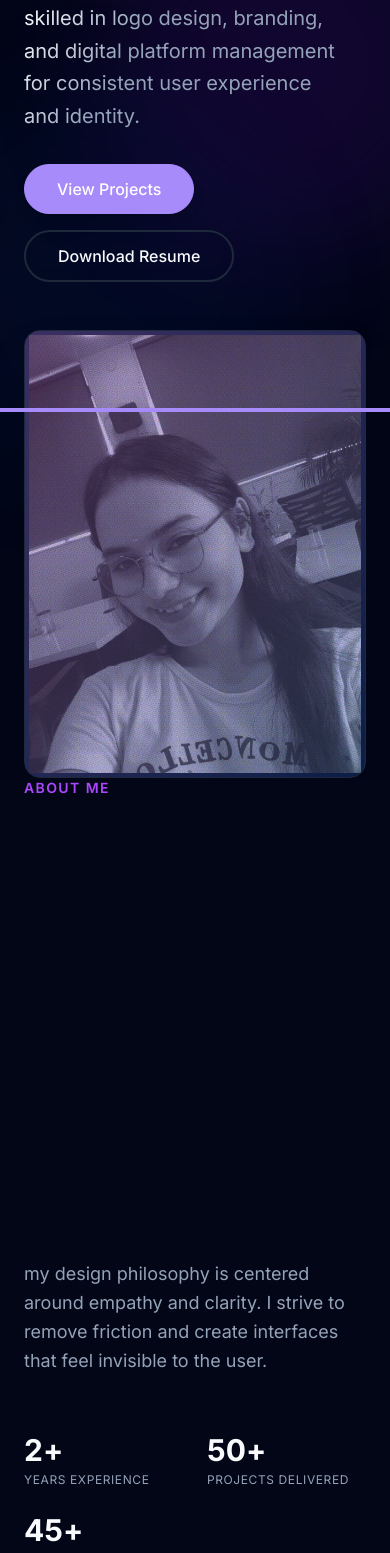
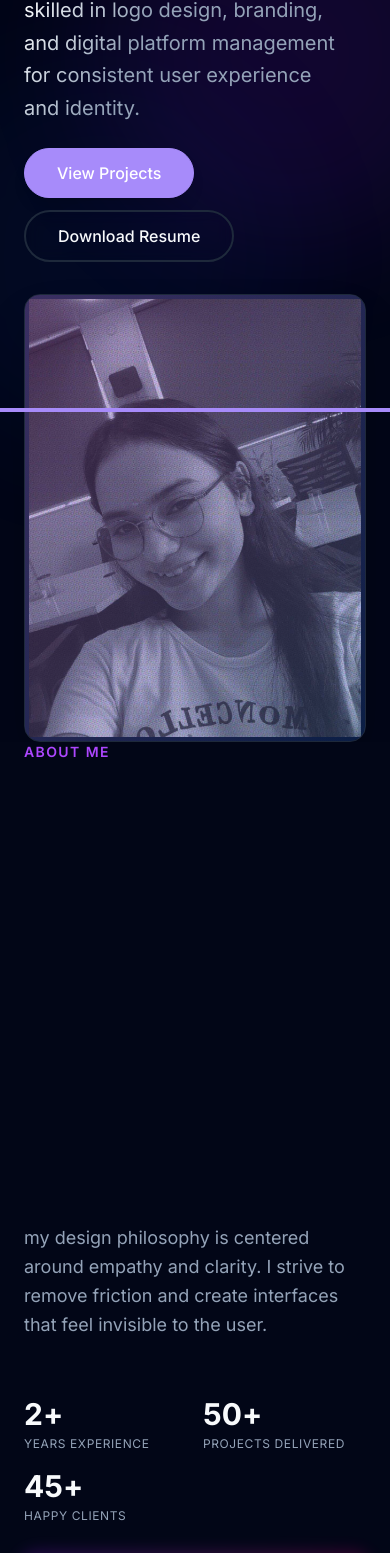
Before and after one commit to Priya-584/Portfolio, a Next.js app: page / in a window 390 px wide. Shown: the part 432-1985 px from the top of the page. Built offline with nearby package versions, Linux system fonts and the light colour scheme.

Commit message:
Updated responsive design code

```diff
--- a/src/components/sections/About.tsx
+++ b/src/components/sections/About.tsx
@@ -10,7 +10,7 @@ export const About = () => {
     return (
         <Section id="about" className="bg-background text-foreground">
             <Container>
-                <div className="grid md:grid-cols-2 gap-12 items-center">
+                <div className="grid md:grid-cols-2 gap-8 md:gap-12 items-center">
                     <div className="space-y-6">
                         <h2 className="text-sm font-semibold tracking-widest text-purple-500 uppercase">
                             {aboutData.title}
@@ -28,7 +28,7 @@ export const About = () => {
                             {aboutData.philosophy}
                         </p>
 
-                        <div className="grid grid-cols-2 sm:grid-cols-3 gap-6 pt-8">
+                        <div className="grid grid-cols-2 sm:grid-cols-3 gap-4 md:gap-6 pt-8">
                             {aboutData.stats.map((stat, index) => {
                                 const number = parseInt(stat.value);
                                 const suffix = stat.value.replace(number.toString(), "");
--- a/src/components/sections/CaseStudies.tsx
+++ b/src/components/sections/CaseStudies.tsx
@@ -17,7 +17,7 @@ const AnimatedProjectCard = ({ study, index }: { study: typeof caseStudies[0]; i
     const initialVisualX = isEven ? 100 : -100;
 
     return (
-        <div className="flex flex-col md:grid md:grid-cols-12 gap-8 md:gap-12 items-center mb-20 last:mb-0 overflow-hidden md:overflow-visible py-5">
+        <div className="flex flex-col md:grid md:grid-cols-12 gap-6 md:gap-12 items-center mb-16 md:mb-20 last:mb-0 overflow-hidden md:overflow-visible py-5">
             {/*
                We will animate the Text Block and Image Block coming from opposite sides
                Card Index Even: Text Left, Image Right (Standard)
--- a/src/components/sections/Contact.tsx
+++ b/src/components/sections/Contact.tsx
@@ -21,11 +21,11 @@ export const Contact = () => {
                         textAlign="center"
                     />
                 </div>
-                <p className="text-xl text-muted-foreground max-w-2xl mx-auto mb-12">
+                <p className="text-xl text-muted-foreground max-w-2xl mx-auto mb-12 md:mb-16">
                     I am currently available for freelance projects and open to full-time opportunities.
                 </p>
 
-                <div className="flex justify-center gap-6">
+                <div className="flex justify-center gap-4 md:gap-6">
                     {socialsData.map((social) => (
                         <a
                             key={social.name}
--- a/src/components/sections/Experience.tsx
+++ b/src/components/sections/Experience.tsx
@@ -56,13 +56,13 @@ export const Experience = () => {
                     whileInView={{ opacity: 1, y: 0 }}
                     viewport={{ once: true }}
                     transition={{ duration: 0.6 }}
-                    className="text-center mb-16"
+                    className="text-center mb-12 md:mb-16"
                 >
                     <h2 className="text-sm font-semibold tracking-widest text-primary uppercase mb-3">Career Path</h2>
                     <p className="text-4xl font-bold text-foreground">Experience</p>
                 </motion.div>
 
-                <div className="space-y-8 md:space-y-12 relative before:absolute before:inset-0 before:ml-5 before:-translate-x-px md:before:mx-auto md:before:translate-x-0 before:h-full before:w-0.5 before:bg-gradient-to-b before:from-transparent before:via-primary/20 before:to-transparent">
+                <div className="space-y-10 md:space-y-12 relative before:absolute before:inset-0 before:ml-5 before:-translate-x-px md:before:mx-auto md:before:translate-x-0 before:h-full before:w-0.5 before:bg-gradient-to-b before:from-transparent before:via-primary/20 before:to-transparent">
                     {experienceData.slice().reverse().map((job, index) => (
                         <ExperienceCard key={job.id} job={job} index={index} />
                     ))}
--- a/src/components/sections/Hero.tsx
+++ b/src/components/sections/Hero.tsx
@@ -16,8 +16,8 @@ export const Hero = () => {
                 <div className="absolute bottom-1/4 right-1/4 w-96 h-96 bg-blue-600/10 rounded-full blur-3xl animate-pulse delay-1000" />
             </div>
 
-            <Container className="relative z-10 flex flex-col md:flex-row items-center gap-12">
-                <div className="flex-1 space-y-8">
+            <Container className="relative z-10 flex flex-col md:flex-row items-center gap-8 md:gap-12">
+                <div className="flex-1 space-y-6 md:space-y-8">
                     <SplitText
                         text={heroData.title}
                         className="text-5xl md:text-7xl font-bold tracking-wide text-foreground leading-[1] text-left opacity-0"
@@ -48,7 +48,7 @@ export const Hero = () => {
                         initial={{ opacity: 0, y: 20 }}
                         animate={{ opacity: 1, y: 0 }}
                         transition={{ duration: 0.8, delay: 0.4 }}
-                        className="flex flex-wrap gap-4"
+                        className="flex flex-wrap gap-3 md:gap-4"
                     >
                         <Button href="#work">{heroData.ctaPrimary}</Button>
                         <Button href={heroData.ctaSecondary} variant="outline" target="_blank" rel="noopener noreferrer">Download Resume</Button>
--- a/src/components/sections/Process.tsx
+++ b/src/components/sections/Process.tsx
@@ -16,7 +16,7 @@ const TimelineItem = ({ step, index }: { step: typeof processData[0]; index: num
             whileInView={{ opacity: 1, x: 0 }}
             viewport={{ margin: "-100px" }}
             transition={{ duration: 0.5, delay: 0.2 }}
-            className={`relative flex items-center justify-between md:justify-center w-full mb-12 last:mb-0 ${isEven ? "md:flex-row" : "md:flex-row-reverse"}`}
+            className={`relative flex items-center justify-between md:justify-center w-full mb-8 md:mb-12 last:mb-0 ${isEven ? "md:flex-row" : "md:flex-row-reverse"}`}
         >
             {/* Center Dot on Line */}
             <div className="absolute left-4 md:left-1/2 -translate-x-1/2 w-4 h-4 bg-background border-4 border-primary rounded-full z-10 shadow-[0_0_0_4px_rgba(var(--background),1)]" />
--- a/src/components/sections/Skills.tsx
+++ b/src/components/sections/Skills.tsx
@@ -10,7 +10,7 @@ export const Skills = () => {
     return (
         <Section id="skills" className="bg-background">
             <Container>
-                <div className="mb-16">
+                <div className="mb-12 md:mb-16">
                     <h2 className="text-sm font-semibold tracking-widest text-purple-500 uppercase mb-3">Expertise</h2>
                     <SplitText
                         text="Tools & Methods"
@@ -22,7 +22,7 @@ export const Skills = () => {
                     />
                 </div>
 
-                <div className="grid md:grid-cols-3 gap-6 md:gap-8">
+                <div className="grid md:grid-cols-3 gap-8 md:gap-8">
                     {skillsData.map((group, index) => (
                         <motion.div
                             key={index}
```
